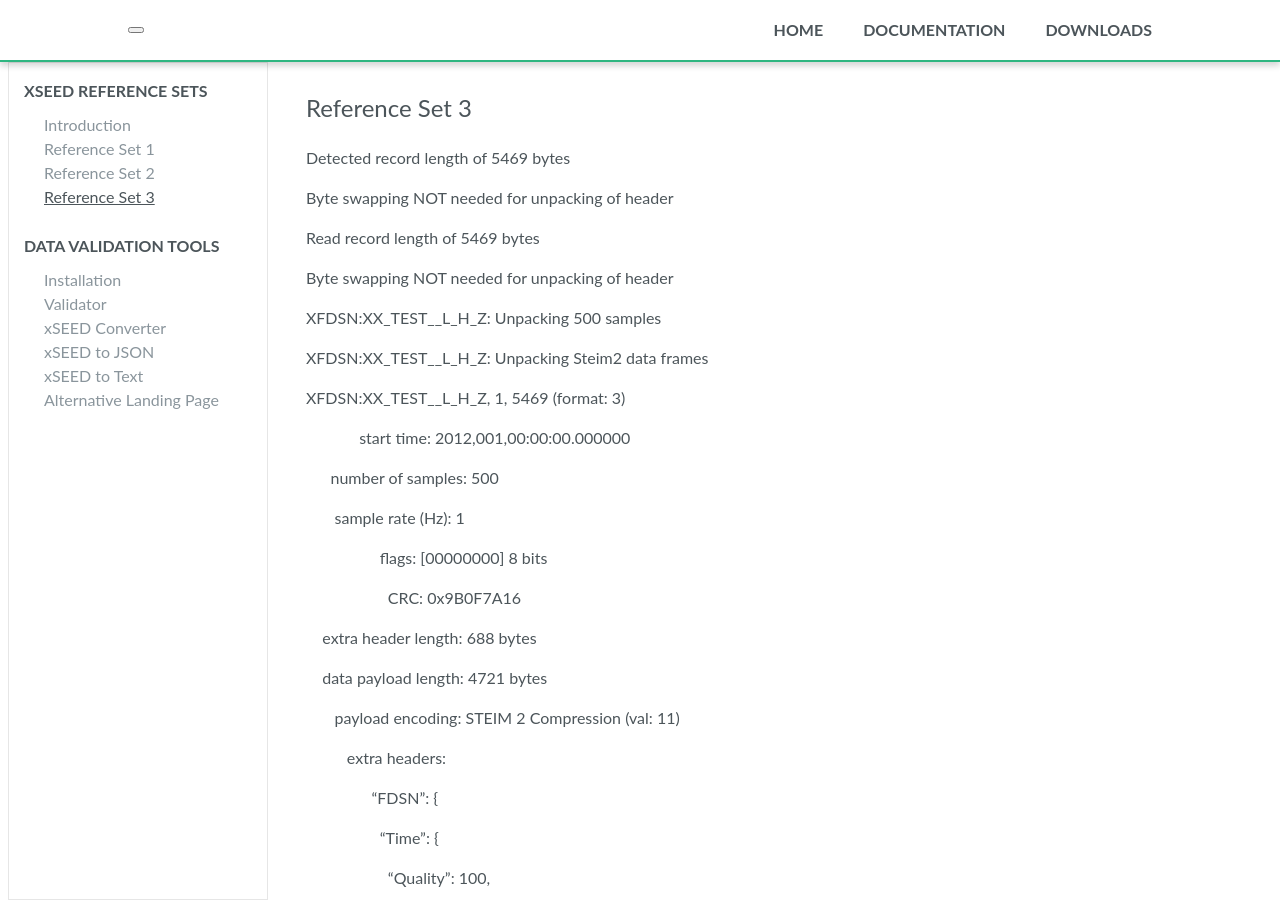
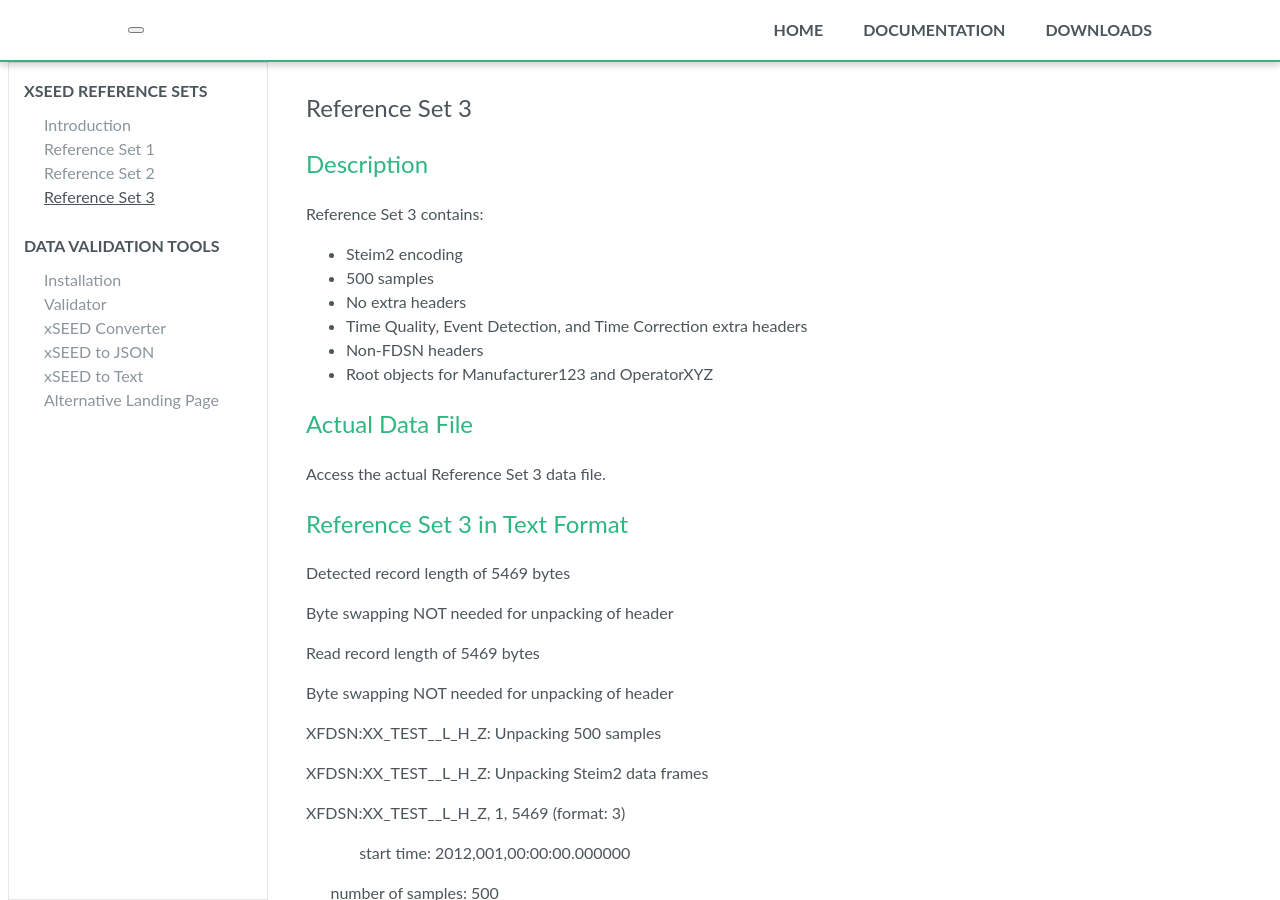
Before and after one commit to jeffreyleifer/xseed-utils, a Jekyll site: the page built from docs/_documentation/xSEED Reference Set/Reference-Set-3.md, in a window 1280 px wide and 900 px high. Built offline with Jekyll 4.4.1, drawn with Linux system fonts in a browser that asks for light colours; nearby versions of some CDN libraries; comment, search, counter and statistics services are not loaded.

Commit message:
Main Landing Page structure change

```diff
--- a/docs/_documentation/xSEED Reference Set/Reference-Set-3.md
+++ b/docs/_documentation/xSEED Reference Set/Reference-Set-3.md
@@ -4,6 +4,23 @@ category: xSEED Reference Sets
 order: 4
 title: Reference Set 3
 ---
+
+## Description
+
+Reference Set 3 contains:
+
+- Steim2 encoding
+- 500 samples
+- No extra headers
+- Time Quality, Event Detection, and Time Correction extra headers
+- Non-FDSN headers
+- Root objects for Manufacturer123 and OperatorXYZ
+
+## Actual Data File
+
+Access the actual Reference Set 3 data file.
+
+## Reference Set 3 in Text Format
 
 Detected record length of 5469 bytes
 
```
Also changed, not shown: docs/_documentation/xSEED Reference Set/Reference-Set-1.md (+14 -0 lines), docs/_documentation/xSEED Reference Set/Reference-Set-2.md (+15 -0 lines), docs/_documentation/xSEED to Converter/Introduction.md (+1 -1 lines), docs/_documentation/xSEED to JSON/Introduction.md (+1 -1 lines), docs/_documentation/xSEED to Text/Introduction.md (+1 -1 lines).
